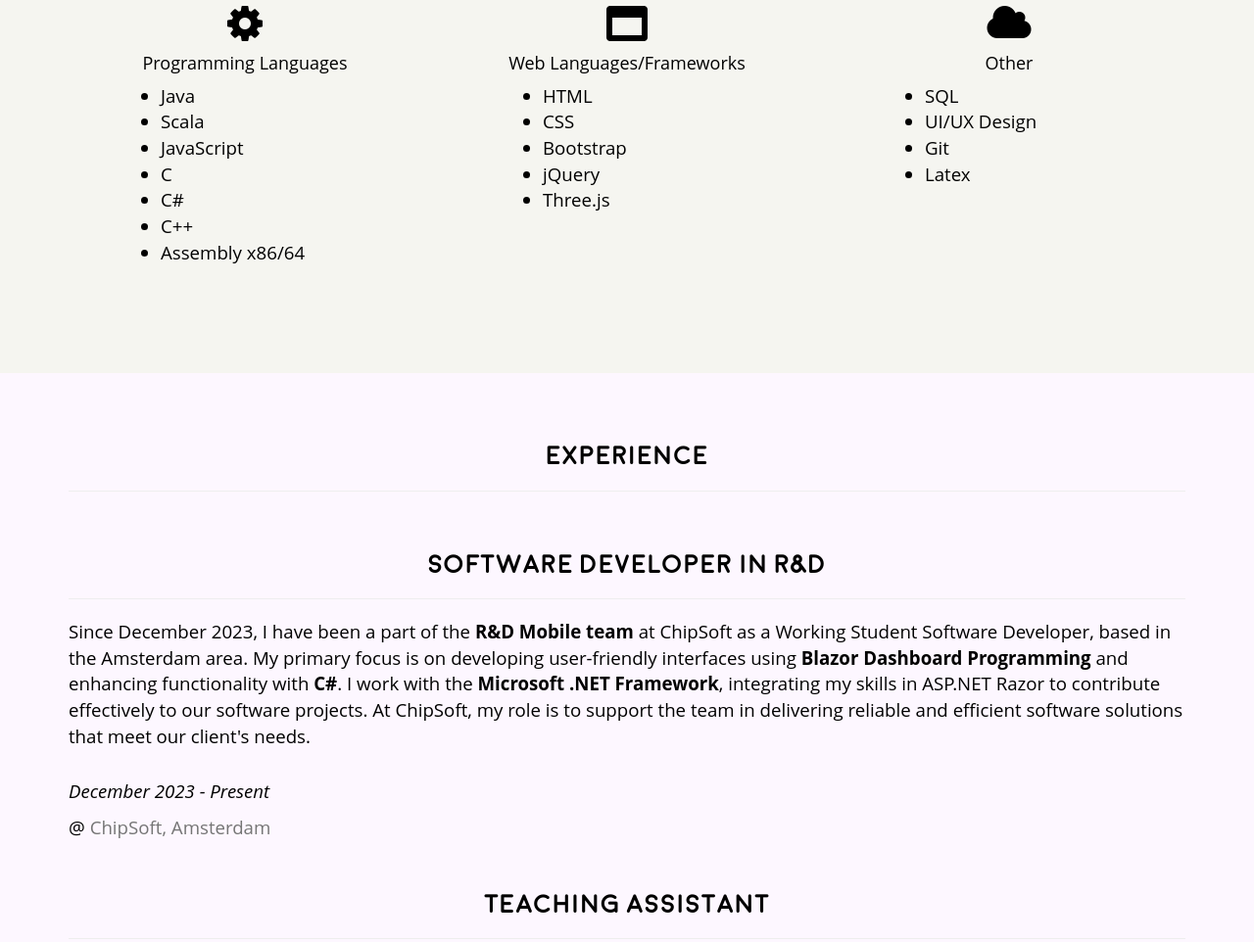
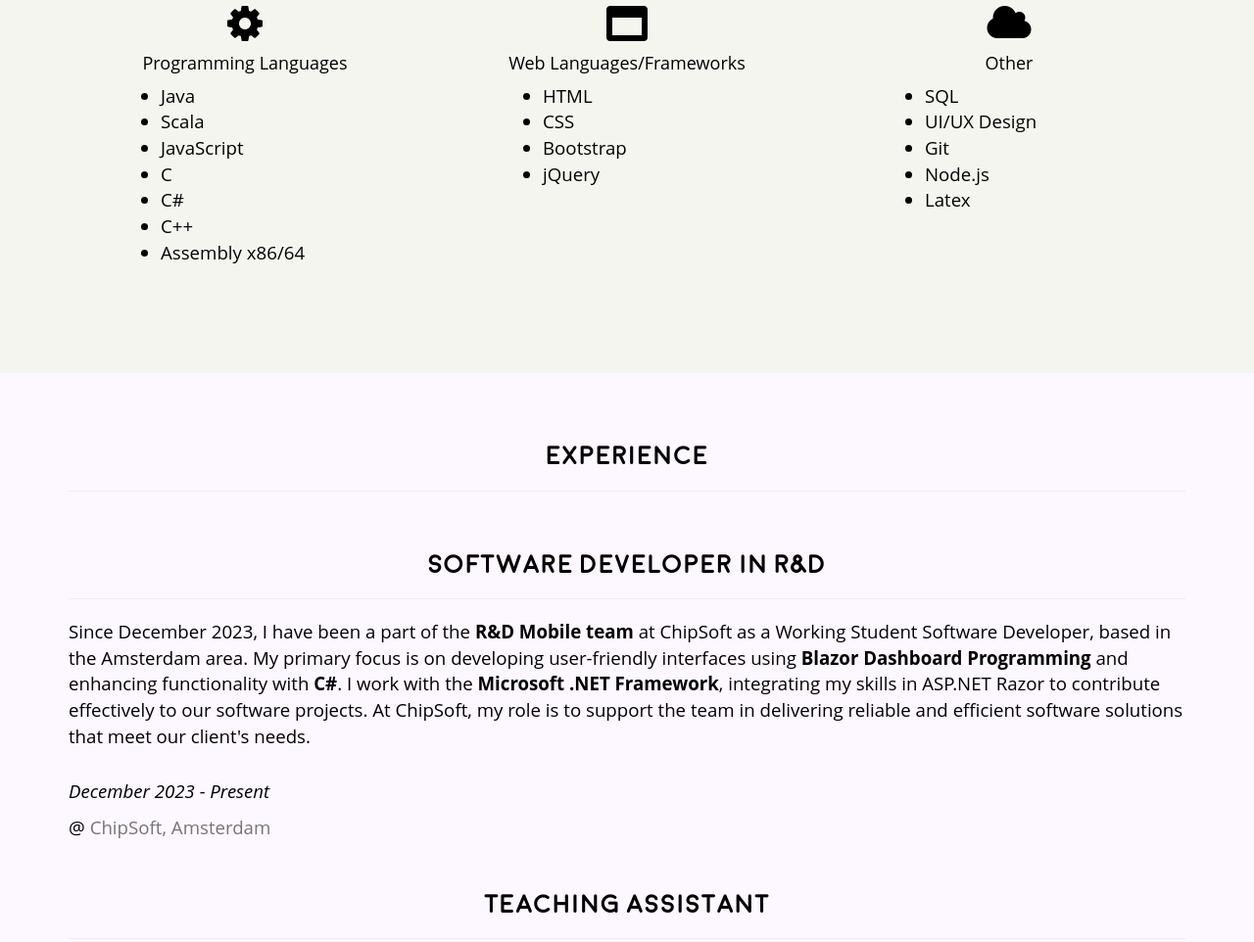
Before and after one commit to Yelicopter/yelicopter.github.io, a plain HTML site: page index.html in a window 1280 px wide. Shown: the part 1518-2480 px from the top of the page at 98% size. Drawn offline with nearby package versions, Linux system fonts and the light colour scheme; a script that the page names is missing; a web font is replaced by a local one.

Commit message:
skills update

```diff
--- a/index.html
+++ b/index.html
@@ -129,7 +129,6 @@
                         <li>CSS</li>
                         <li>Bootstrap</li>
                         <li>jQuery</li>
-                        <li>Three.js</li>
                     </ul>
                     <br>
                 </div>
@@ -144,6 +143,7 @@
                         <li>SQL</li>
                         <li>UI/UX Design</li>
                         <li>Git</li>
+                        <li>Node.js</li>
                         <li>Latex</li>
                     </ul>
                     <br>
```
Also changed, not shown: 3 other files.
